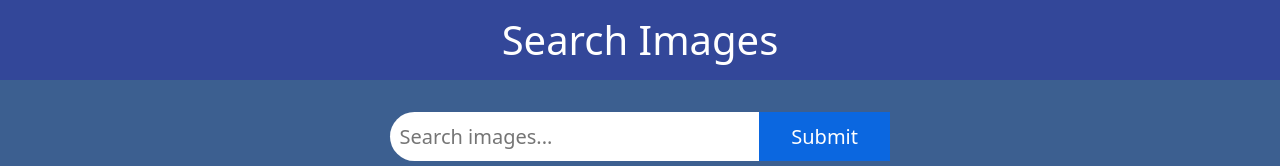
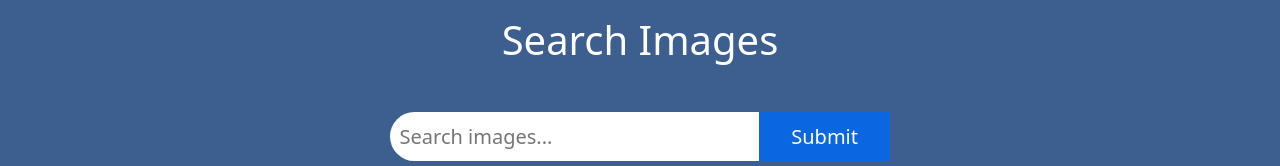
Before and after one commit to arbab57/imagesearch, a plain HTML site: page index.html in a window 1280 px wide. Drawn offline with nearby package versions, Linux system fonts and the light colour scheme.

Commit message:
Update styles.css

```diff
--- a/styles.css
+++ b/styles.css
@@ -12,7 +12,7 @@ body {
 }
 
 h1 {
-    background-color: rgb(51, 71, 153);
+    background-color: inherit;
     font-weight: 800;
     color: white !important;
 }
```
